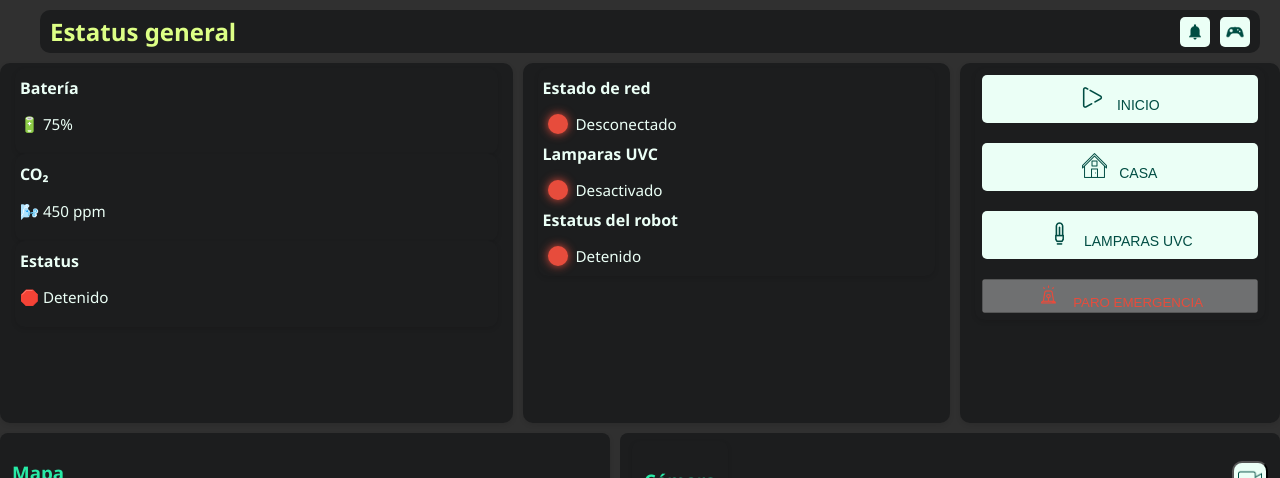
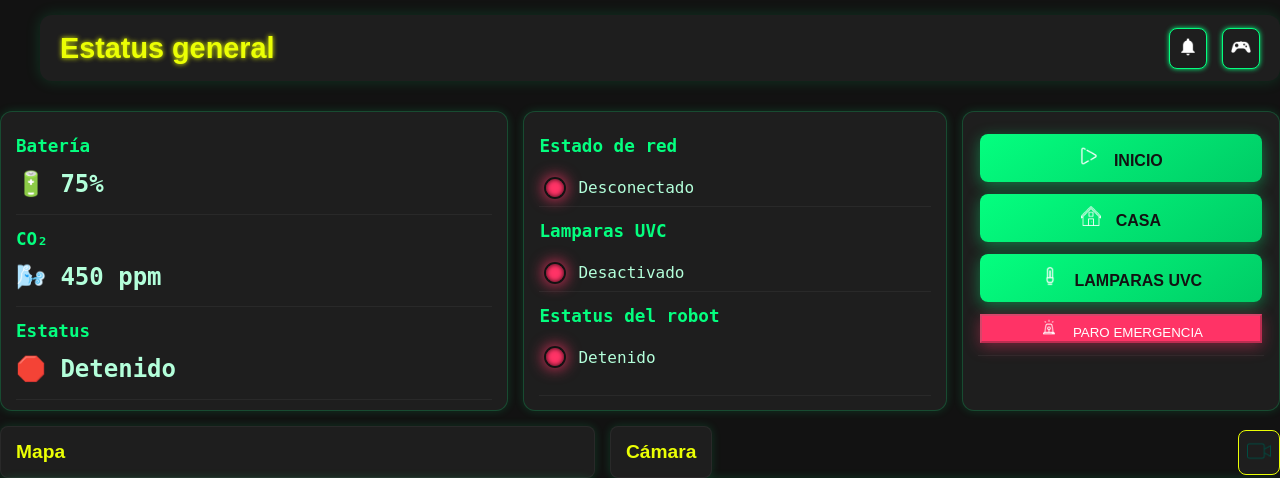
Before and after one commit to Cesar-AMJ05/GUI_TTRobotUVC, a Flask app: page / in a window 1280 px wide. Shown: the top 478 px of the page. Run offline with Flask 3, Linux system fonts and the light colour scheme; some libraries are stand-ins or nearby versions.

Commit message:
Se realizaron cambios en el archivo style.css para mejorar la apariencia de la interfaz gráfica. "😈"

```diff
--- a/static/css/style.css
+++ b/static/css/style.css
@@ -1,65 +1,378 @@
 :root {
-  --bg: #303030;
-  --section-color: #1C1D1E;
-  --primary: #1abc9c;
-  --title: #DDFF86;
-  --mint: #EBFFF6;
-  --stop: #e74c3c;
-  --green_p: #004D43;
-  --neon_green: #27EAA6;
-  --depp_green: #004D43;
+  /* Colores base */
+  --bg: #121212; /* Fondo más oscuro para mayor contraste */
+  --section-color: #1e1e1e; /* Color de las tarjetas, sutilmente más claro */
+  --card-shadow: rgba(4, 255, 127, 0.15); /* Sombra que refuerza el neón */
+
+  /* Colores Neón/Acento */
+  --neon-green: #04FF7F; /* Neón brillante, más vibrante */
+  --title: #EBFF04; /* Neón Amarillo/Limón */
+  --mint: #b3ffda; /* Texto principal (un verde claro sutil) */
+
+  /* Estados */
+  --primary: var(--neon-green); /* Uso general */
+  --stop: #ff3366; /* Rojo neón para paro/apagado */
+  --warning: #ffcc00; /* Amarillo neón para advertencia */
+
+  /* Gradientes */
+  --btn-gradient: linear-gradient(145deg, var(--neon-green), #00cc66);
 }
+
+/* 1. Tipografía y Reset */
+@import url('https://fonts.googleapis.com/css2?family=Orbitron:wght@400;700&family=Space+Mono:wght@400;700&display=swap');
 
 body {
   margin: 0;
-  font-family: 'Segoe UI', Tahoma, sans-serif;
+  /* Fuente para darle un toque tecnológico */
+  font-family: 'Space Mono', monospace;
   background-color: var(--bg);
   color: var(--mint);
+  line-height: 1.6;
 }
 
 .app {
   max-width: 1200px;
   margin: auto;
-  padding: 10px;
+  padding: 15px; /* Más padding para respirar */
   background-color: var(--bg);
 }
 
-header {
-  display: flex;
-  justify-content: space-between;
-  align-items: center;
-  background: var(--mint);
-  color: white; /* lo dejamos en blanco */
-  padding: 10px 20px;
-  border-radius: 10px;
-}
-
+/* 2. Barra Superior */
 .top-bar {
   background-color: var(--section-color);
   display: flex;
   justify-content: space-between;
   align-items: center;
-  padding: 5px 10px;
+  padding: 10px 20px;
   width: 100%;
   top: 0;
   left: 0;
+  border-radius: 12px; /* Bordes más pronunciados */
+  box-shadow: 0 0 15px var(--card-shadow); /* Sombra neón sutil */
+}
+
+.top-bar h1 {
+  margin: 0;
+  font-size: 1.8rem;
+  color: var(--title);
+  font-family: 'Orbitron', sans-serif; /* Fuente de título más agresiva */
+  text-shadow: 0 0 5px var(--title); /* Efecto de brillo en el título */
 }
 
 .top-buttons {
   display: flex;
-  gap: 10px; /* espacio entre botones */
+  gap: 15px;
 }
 
-.top-bar h1 {
-  margin: 0;
+.external-button {
+  background: var(--section-color);
+  border: 1px solid var(--neon-green); /* Borde sutil */
+  padding: 8px; /* Más grande */
+  border-radius: 8px;
+  cursor: pointer;
+  transition: all 0.3s ease;
+  position: relative;
+  -webkit-tap-highlight-color: transparent;
+  box-shadow: 0 0 5px var(--neon-green);
 }
 
+.external-button:hover {
+  background: var(--neon-green);
+  box-shadow: 0 0 15px var(--neon-green);
+  transform: translateY(-2px);
+}
+
+.external-button img {
+  filter: brightness(0) invert(1); /* Pone los iconos blancos si son negros */
+  width: 20px;
+  height: 20px;
+}
+
+.badge {
+  display: none;
+  position: absolute;
+  top: -8px;
+  right: -8px;
+  background: var(--stop); /* Rojo neón */
+  color: var(--bg);
+  font-size: 10px;
+  font-weight: bold;
+  padding: 3px 7px;
+  border-radius: 50%;
+  box-shadow: 0 0 8px var(--stop);
+}
+
+/* 3. Layout Principal */
 .layout-inf {
   display: grid;
   grid-template-columns: 1.2fr 1fr 0.75fr;
-  gap: 10px;
-  height: 45vh;
+  gap: 15px; /* Más espacio entre columnas */
+  margin-top: 15px;
 }
+
+.status-panel {
+  background: var(--section-color);
+  border: 1px solid rgba(4, 255, 127, 0.2); /* Borde muy sutil para delimitar */
+  border-radius: 12px;
+  padding: 10px 15px;
+  color: var(--mint);
+  box-shadow: 0 0 10px var(--card-shadow); /* Sombra neón */
+  overflow-y: auto;
+}
+
+.card {
+  background: var(--section-color);
+  border: none;
+  border-bottom: 1px solid rgba(255, 255, 255, 0.05); /* Separador sutil */
+  padding: 10px 0; /* Padding vertical */
+}
+
+.status-panel h3 {
+  margin: 0 0 5px 0;
+  font-size: 1.1rem;
+  font-weight: 700;
+  color: var(--neon-green);
+}
+
+.status-panel p {
+    margin: 0;
+    font-size: 1.5rem; /* Datos más grandes */
+    font-weight: 700;
+}
+
+/* 4. Indicadores de Estatus */
+.status-row {
+  display: flex;
+  align-items: center;
+  gap: 12px;
+  margin: 10px 0;
+  padding: 5px;
+  border-bottom: 1px solid rgba(255, 255, 255, 0.05);
+}
+
+.status-row:last-child {
+    border-bottom: none;
+}
+
+.indicator {
+  width: 18px;
+  height: 18px;
+  border-radius: 50%;
+  border: 2px solid var(--bg); /* Borde para el efecto 3D/Neón */
+  transition: all 0.3s ease;
+}
+
+.indicator-on {
+  background: var(--neon-green);
+  box-shadow: 0 0 15px var(--neon-green), 0 0 5px rgba(0,0,0,0.8) inset;
+}
+.indicator-off {
+  background: var(--stop);
+  box-shadow: 0 0 15px var(--stop), 0 0 5px rgba(0,0,0,0.8) inset;
+}
+.indicator-warning {
+  background: var(--warning);
+  box-shadow: 0 0 15px var(--warning), 0 0 5px rgba(0,0,0,0.8) inset;
+}
+
+/* 5. Botones de Control */
+.control-panel {
+  margin: 2px;
+  display: flex;
+  flex-direction: column;
+  gap: 12px; /* Espacio reducido para que quepan */
+}
+
+.control-panel img {
+  filter: brightness(0) invert(1);
+  width: 20px;
+  height: 20px;
+  margin-right: 10px;
+  object-fit: contain;
+}
+
+.btn {
+  background: var(--btn-gradient);
+  color: var(--bg); /* Texto oscuro en fondo claro */
+  border: none;
+  padding: 12px; /* Más altura */
+  border-radius: 8px;
+  font-size: 1rem;
+  font-weight: 700;
+  cursor: pointer;
+  transition: all 0.3s ease;
+  box-shadow: 0 4px 15px rgba(4, 255, 127, 0.4);
+  text-transform: uppercase;
+}
+.btn:hover {
+  transform: translateY(-2px);
+  box-shadow: 0 6px 20px rgba(4, 255, 127, 0.6);
+}
+
+.btn:disabled {
+    opacity: 0.6;
+    cursor: not-allowed;
+    box-shadow: none;
+    background: #555;
+    color: #ccc;
+}
+
+.btn-stop {
+  background: var(--stop);
+  color: white;
+  box-shadow: 0 4px 15px rgba(255, 51, 102, 0.4);
+}
+.btn-stop:hover {
+  background: var(--stop);
+  color: white;
+  transform: translateY(-2px);
+  box-shadow: 0 6px 20px rgba(255, 51, 102, 0.6);
+}
+
+/* 6. Secciones Visuales */
+.visual-layout {
+  display: grid;
+  grid-template-columns: 1fr 1fr;
+  gap: 15px;
+  margin-top: 15px;
+}
+
+.section-header {
+  background-color: var(--section-color);
+  color: var(--title);
+  padding: 10px 15px;
+  border-radius: 8px;
+  box-shadow: 0 0 10px var(--card-shadow);
+  border: 1px solid rgba(255, 255, 255, 0.05);
+}
+
+.section-header h3 {
+    margin: 0;
+    font-size: 1.2rem;
+    font-family: 'Orbitron', sans-serif;
+}
+
+
+.map-panel, .camera-panel {
+  background-color: var(--section-color);
+  border-radius: 12px;
+  padding: 15px;
+  flex: 1;
+  box-shadow: 0 0 10px var(--card-shadow);
+  min-height: 400px; /* Asegura un tamaño mínimo */
+  display: flex;
+  justify-content: center;
+  align-items: center;
+  font-size: 1.5rem;
+  color: #555; /* Texto más sutil */
+}
+
+.layout-camera {
+  display: flex;
+  justify-content: space-between;
+  align-items: center;
+  padding: 0; /* Quitamos padding aquí para usar el del header */
+  border-radius: 8px;
+  color: var(--title);
+}
+
+.show-camara {
+  background: var(--section-color);
+  border: 1px solid var(--title);
+  border-radius: 8px;
+  cursor: pointer;
+  padding: 8px;
+  margin-left: 10px;
+  transition: all 0.3s ease;
+}
+
+.show-camara:hover {
+    background: var(--title);
+}
+.show-camara:hover img {
+    filter: brightness(0) invert(0); /* Icono oscuro al hacer hover */
+}
+
+
+/* 7. Sidebar de Notificaciones */
+.sidebar {
+  position: fixed;
+  top: 0;
+  right: -500px; /* Reduje el ancho para que sea más minimalista */
+  width: 320px;
+  height: 100%;
+  background: var(--section-color);
+  color: var(--mint);
+  padding: 20px;
+  box-shadow: -5px 0 15px var(--card-shadow);
+  transition: right 0.3s ease;
+  z-index: 1000;
+  overflow-y: auto;
+  border-left: 2px solid var(--neon-green); /* Borde que resalta */
+}
+.sidebar.active{
+  right: 0;
+}
+
+.header-sidebar h3 {
+    margin: 0;
+    color: var(--title);
+    font-family: 'Orbitron', sans-serif;
+    font-size: 1.3rem;
+}
+
+#noti-list ul {
+    list-style: none;
+    padding: 0;
+    margin-top: 10px;
+
+}
+#noti-list li {
+    background: #282828;
+    padding: 10px;
+    margin-bottom: 8px;
+    border-radius: 5px;
+    border-left: 3px solid var(--neon-green);
+    font-size: 0.9rem;
+}
+
+#no-noti-msg {
+    color: #666;
+    text-align: center;
+    font-style: italic;
+    padding: 20px;
+}
+
+.clear-btn{
+  background-color: var(--stop);
+  color: white;
+  border: none;
+  padding: 12px;
+  margin-top: 15px;
+  cursor: pointer;
+  border-radius: 8px;
+  width: 100%;
+  font-weight: 700;
+  text-transform: uppercase;
+}
+
+.clear-btn:hover{
+  background: var(--warning);
+  color: var(--bg);
+}
+
+.close-btn {
+    background: none;
+    border: none;
+    font-size: 1.2rem;
+    color: var(--stop);
+    cursor: pointer;
+    transition: color 0.3s ease;
+}
+.close-btn:hover {
+    color: white;
+}
+
 
 .control-layout{
   display: grid;
@@ -111,262 +424,3 @@ header {
   justify-content: center;
   align-items: center;
 }
-
-
-
-.status-panel {
-  background: var(--section-color);
-  border-radius: 10px;
-  padding: 5px 15px;
-  color: var(--mint);
-  cursor: pointer;
-  font-size: 0.95rem;
-  box-shadow: 0 2px 5px rgba(0,0,0,0.1);
-  overflow-y: auto;
-}
-
-.status-panel::-webkit-scrollbar {
-  width: 6px;
-}
-.status-panel::-webkit-scrollbar-thumb {
-  background: var(--primary);
-  border-radius: 3px;
-}
-.status-panel::-webkit-scrollbar-track {
-  background: var(--section-color);
-}
-
-
-
-.card {
-  background: var(--section-color);
-  border-radius: 10px;
-  padding: 5px;
-  box-shadow: 0 2px 5px rgba(0,0,0,0.1);
-}
-
-.app h1 {
-  margin: 0;
-  font-size: 24px;
-  color: var(--title);
-}
-
-.status-panel h3 {
-  margin: 4px 0;
-  font-size: 1rem;
-  font-weight: 600;
-}
-
-.external-button {
-  background: var(--mint);
-  border: none;
-  padding: 6px;
-  border-radius: 5px;
-  cursor: pointer;
-  transition: all 0.3s ease;
-  position: relative;
-  -webkit-tap-highlight-color: transparent;
-}
-
-.external-button img {
-  width: 18px;
-  height: 18px;
-  vertical-align: middle;
-}
-
-.control-panel {
-  margin: 2px;
-  display: flex;
-  flex-direction: column;
-  gap: 20px;
-}
-
-.control-panel img {
-  width: 25px;
-  height: 25px;
-  margin-right: 8px;
-  object-fit: contain;
-}
-
-.btn {
-  background: var(--mint);
-  color: var(--green_p);
-  border: none;
-  padding: 10px;
-  border-radius: 5px;
-  font-size: 14px;
-  cursor: pointer;
-  transition: all 0.3s ease;
-}
-.btn:hover {
-  background: var(--primary);
-  color: white;
-}
-
-
-.btn:disabled {
-    opacity: 0.5;
-    cursor: not-allowed;
-}
-
-
-.btn-stop {
-  @extend .btn; /* si usas preprocesador, sino copias base */
-  color: var(--stop);
-}
-.btn-stop:hover {
-  background: var(--stop);
-  color: white;
-}
-
-.status-row {
-  display: flex;
-  align-items: center;
-  gap: 8px;
-  margin-top: 10px;
-  padding: 5px;
-}
-
-.indicator {
-  width: 20px;
-  height: 20px;
-  border-radius: 50%;
-  box-shadow: 0 0 10px rgba(0,0,0,0.4);
-}
-
-.indicator-on {
-  background: var(--neon_green);
-  box-shadow: 0 0 10px var(--neon_green);
-}
-.indicator-off {
-  background: var(--stop);
-  box-shadow: 0 0 10px var(--stop);
-}
-.indicator-warning {
-  background: #f1c40f;
-  box-shadow: 0 0 10px #f1c40f;
-}
-
-
-.visual-layout {
-  display: grid;
-  grid-template-columns: 1fr 1fr;
-  gap: 10px;
-  margin-top: 10px;
-}
-
-.visual-section {
-  display: flex;
-  flex-direction: column;
-  gap: 5px;
-}
-
-.section-header {
-  background-color: var(--section-color);
-  color: var(--neon_green);
-  padding: 8px 12px;
-  border-radius: 8px;
-  box-shadow: 0 2px 5px rgba(0,0,0,0.1);
-}
-
-
-.map-panel, .camera-panel {
-  background-color: var(--section-color);
-  border-radius: 10px;
-  padding: 10px;
-  flex: 1;
-  box-shadow: 0 2px 5px rgba(0,0,0,0.1);
-
-}
-
-.show-camara {
-  background: var(--mint);
-  border-radius: 10px;
-  cursor: pointer;
-  padding: 4px;
-  margin: 0;
-  height: fit-content;
-  width: fit-content;
-}
-
-.layout-camera {
-  background: var(--section-color);
-  display: flex;
-  justify-content: space-between;
-  align-items: center;
-  padding: 8px 12px;
-  border-radius: 8px;
-  color: var(--neon_green)z;
-}
-
-.camera-stream{
-  transition: opacity 0.25s ease;
-}
-
-.sidebar {
-  position: fixed;
-  top: 0;
-  right: -500px;   /* la escondemos fuera de la pantalla */
-  width: 300px;
-  height: 100%;
-  background: #1C1D1E;
-  color: #DDFF86;
-  padding: 20px;
-  box-shadow: -2px 0 5px rgba(0,0,0,0.5);
-  transition: right 0.3s ease; /* animación suave */
-  z-index: 1000;
-  overflow-y: auto;
-}
-.sidebar.active{
-  right: 0; /*Aparece :o*/
-}
-
-.sidebar h2{
-  margin-top: 0;
-  color: var(--title);
-}
-.header-sidebar{
-  background-color: var(--section-color);
-  display: flex;
-  justify-content: space-between;
-  align-items: center;
-  padding: 5px;
-  width: 100%;
-}
-
-.clear-btn{
-  background-color: var(--title);
-  color: black;
-  border: none;
-  padding: 10px;
-  margin-top: 15px;
-  cursor: pointer;
-  border-radius: 8px;
-  width: 100%;
-}
-
-.clear-btn:hover{
-  background: var(--stop);
-}
-
-.control-sidebar{
-  background: none;
-  border: none;
-  font-size: 20px;
-  color: var(--stop);
-  cursor: pointer;
-  float: right;
-}
-
-.badge {
-  display: none; /* oculto por defecto */
-  position: absolute;
-  top: -5px;
-  right: -5px;
-  background: red;
-  color: white;
-  font-size: 12px;
-  font-weight: bold;
-  padding: 2px 6px;
-  border-radius: 50%;
-}
```
